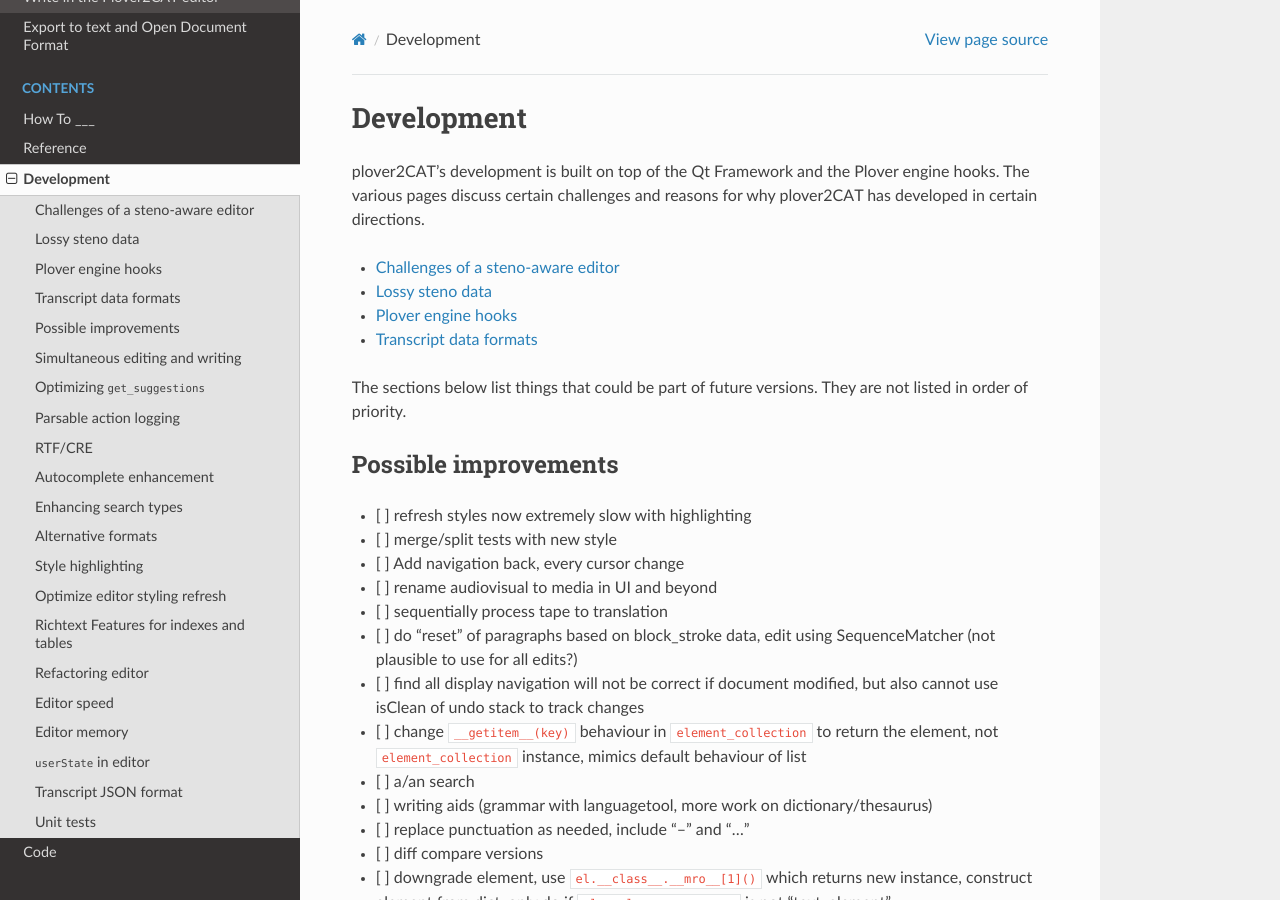
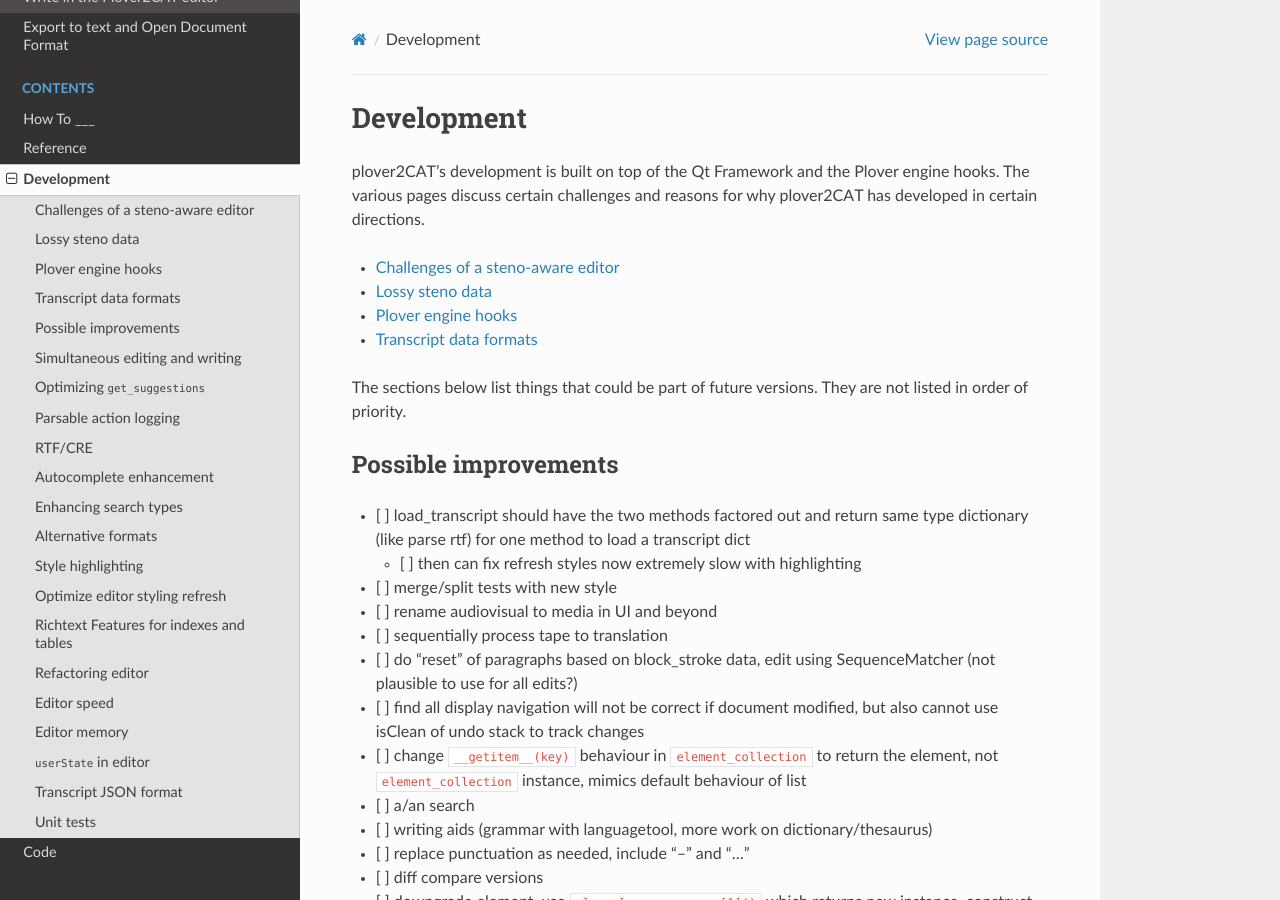
Before and after one commit to greenwyrt/plover2CAT, a Sphinx documentation site: the page built from docs/discussion/development.md, in a window 1280 px wide and 900 px high. Built offline with Sphinx 7.4.7 and the Read the Docs theme 3.1.0, drawn with Linux system fonts in a browser that asks for light colours.

```diff
--- a/docs/discussion/development.md
+++ b/docs/discussion/development.md
@@ -14,9 +14,9 @@ The sections below list things that could be part of future versions. They are n
 
 ## Possible improvements
 
-- [ ] refresh styles now extremely slow with highlighting
+- [ ] load_transcript should have the two methods factored out and return same type dictionary (like parse rtf) for one method to load a transcript dict
+    - [ ] then can fix refresh styles now extremely slow with highlighting
 - [ ] merge/split tests with new style
-- [ ] Add navigation back, every cursor change
 - [ ] rename audiovisual to media in UI and beyond
 - [ ] sequentially process tape to translation
 - [ ] do "reset" of paragraphs based on block_stroke data, edit using SequenceMatcher (not plausible to use for all edits?)
```
Also changed, not shown: CHANGES.md (+1 -0 lines), 1 other file.
